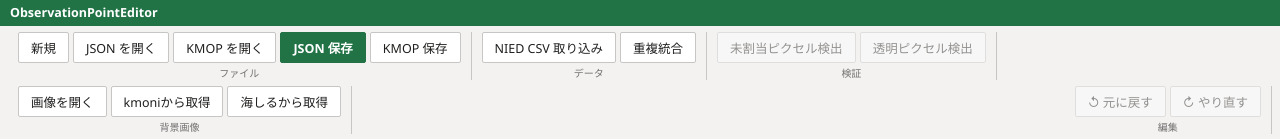
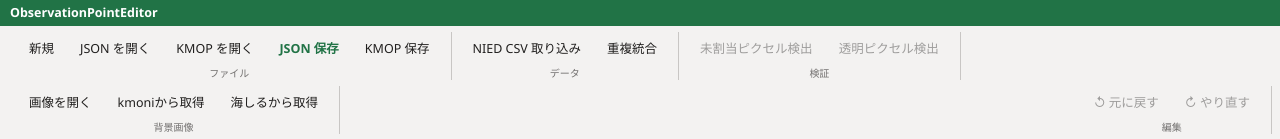
Before and after one commit to skotm/ObservationPointEditor, a React (Vite) app: page / in a window 1280 px wide. Shown: the top 139 px of the page. Built offline with nearby package versions, Linux system fonts and the light colour scheme; no server answers.

Commit message:
Flatten header buttons, keep only group boundary lines

```diff
--- a/src/components/Toolbar.tsx
+++ b/src/components/Toolbar.tsx
@@ -235,7 +235,7 @@ function Btn({
       onClick={onClick}
       disabled={disabled}
       aria-label={ariaLabel}
-      className={variant === 'primary' ? 'btn btn-primary' : 'btn'}
+      className={variant === 'primary' ? 'ribbon-btn ribbon-btn-primary' : 'ribbon-btn'}
     >
       {children}
     </button>
--- a/src/index.css
+++ b/src/index.css
@@ -219,6 +219,56 @@ input[type='checkbox'] {
 }
 
 /* ============================================================
+ * ヘッダー(リボンツールバー)専用ボタン
+ * 個々のボタンは枠線・背景を持たず、ボタングループの境界線のみを表示する。
+ * ============================================================ */
+.ribbon-btn {
+  display: inline-flex;
+  align-items: center;
+  justify-content: center;
+  gap: 6px;
+  min-height: 28px;
+  padding: 5px 10px;
+  font-size: 12.5px;
+  font-weight: 400;
+  color: var(--c-label);
+  background: transparent;
+  border: 1px solid transparent;
+  border-radius: var(--radius-sm);
+  cursor: pointer;
+  white-space: nowrap;
+  transition: background var(--duration-fast) var(--ease-standard), border-color var(--duration-fast) var(--ease-standard);
+}
+
+.ribbon-btn:hover:not(:disabled) {
+  background: #e5f1fb;
+  border-color: #c7e0f4;
+}
+
+.ribbon-btn:active:not(:disabled) {
+  background: #cce4f7;
+  border-color: #99cbea;
+}
+
+.ribbon-btn:disabled {
+  opacity: 0.4;
+  cursor: not-allowed;
+}
+
+.ribbon-btn-primary {
+  color: var(--c-accent);
+  font-weight: 600;
+}
+
+.ribbon-btn-primary:hover:not(:disabled) {
+  background: var(--c-accent-soft);
+}
+
+.ribbon-btn-primary:active:not(:disabled) {
+  background: #d5ebe0;
+}
+
+/* ============================================================
  * トグルスイッチ (現行のiOS風デザインを維持)
  * ============================================================ */
 .toggle {
```
